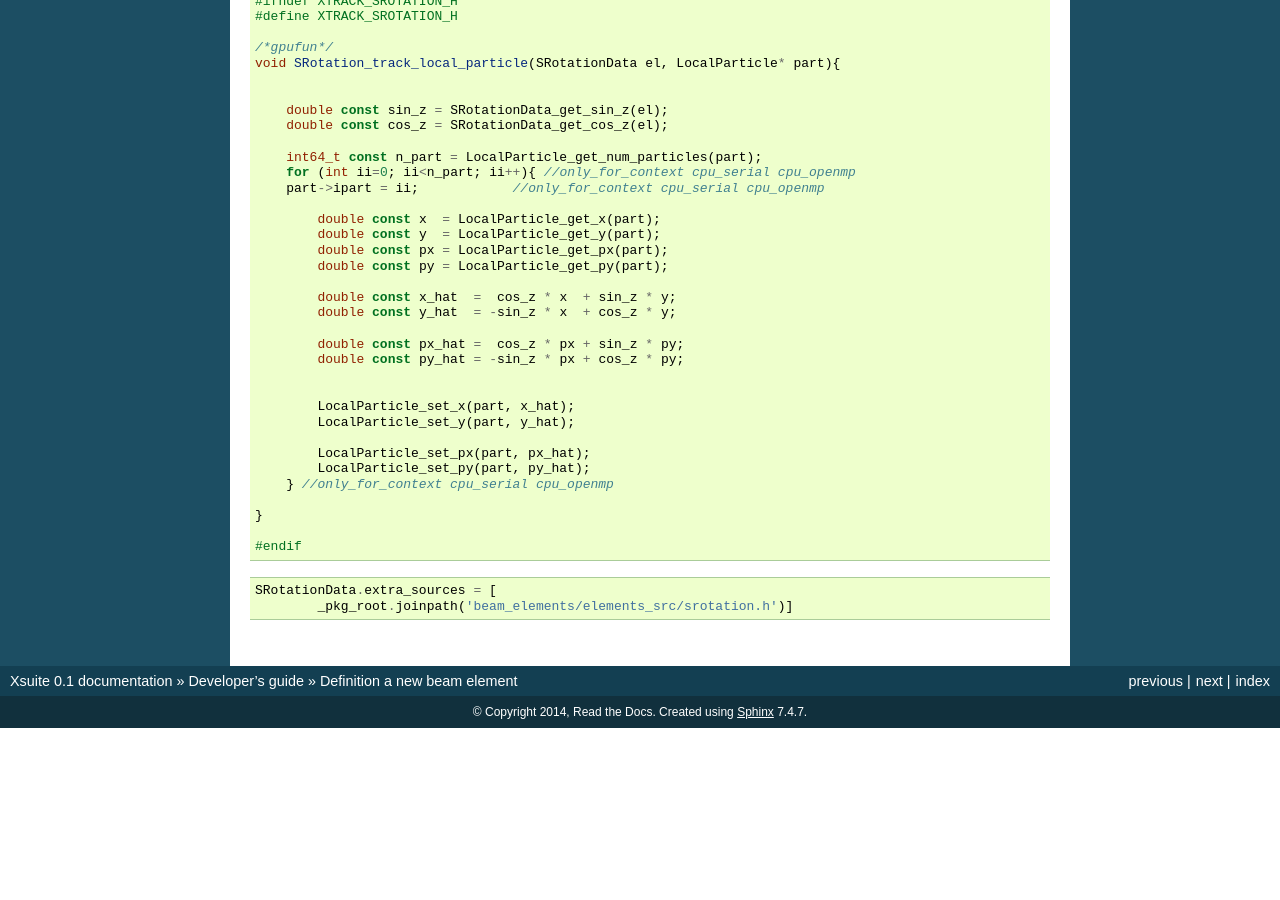
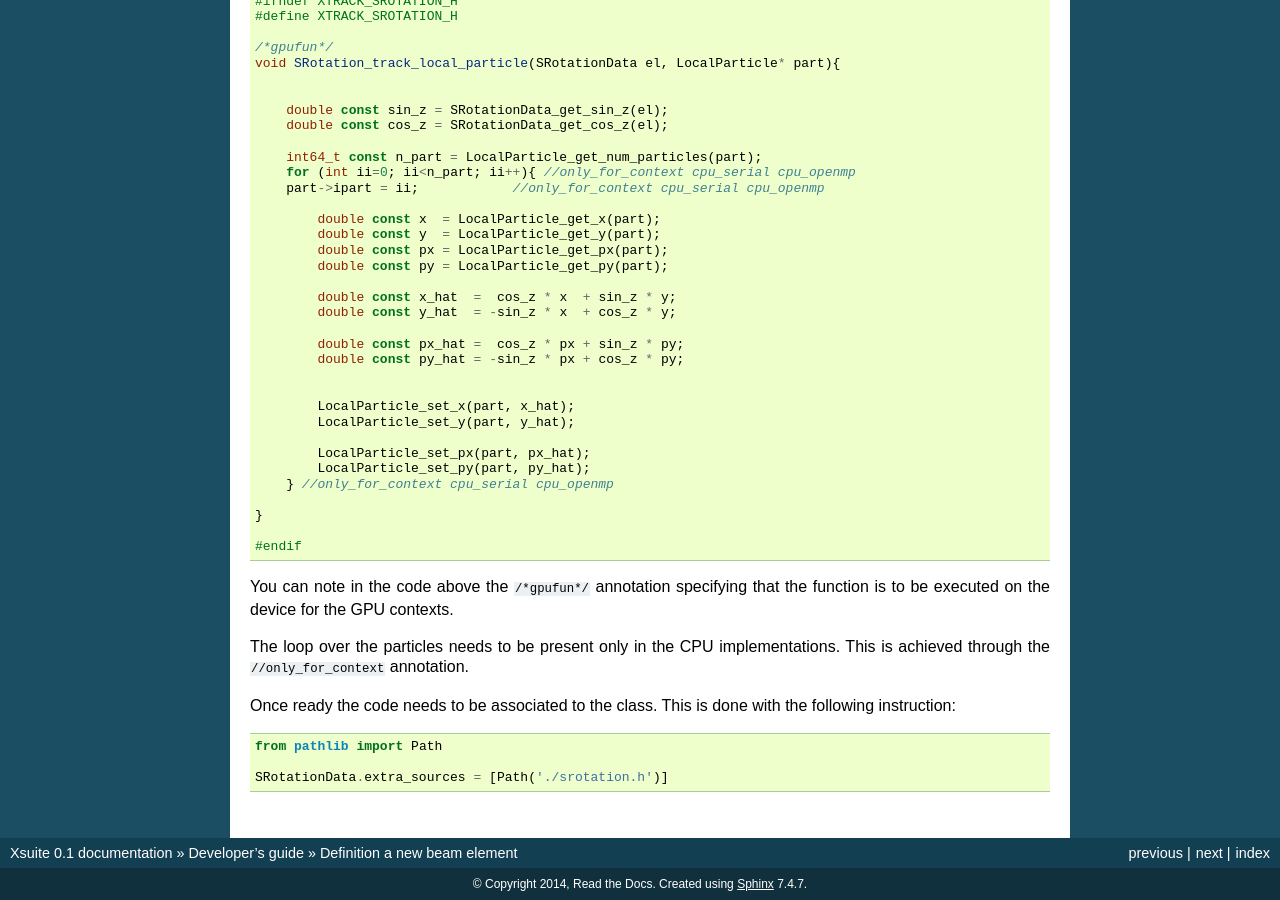
Before and after one commit to xsuite/xsuite, a Sphinx documentation site: the page built from docs/newbeamelement.rst, in a window 1280 px wide and 900 px high, scrolled down 2242 px. Built offline with Sphinx 7.4.7, drawn with Linux system fonts in a browser that asks for light colours; before the commit the page ends 2970 px from its top, so only the background shows below that.

Commit message:
Quick push

```diff
--- a/docs/newbeamelement.rst
+++ b/docs/newbeamelement.rst
@@ -162,7 +162,14 @@ For our example beam elements the tracking code is:
 
     #endif
 
+You can note in the code above the ``/*gpufun*/`` annotation specifying that the function is to be executed on the device for the GPU contexts.
+
+The loop over the particles needs to be present only in the CPU implementations. This is achieved through the ``//only_for_context`` annotation.
+
+Once ready the code needs to be associated to the class. This is done with the following instruction:
+
 .. code-block:: python
 
-    SRotationData.extra_sources = [
-            _pkg_root.joinpath('beam_elements/elements_src/srotation.h')]
+    from pathlib import Path
+
+    SRotationData.extra_sources = [Path('./srotation.h')]
```
